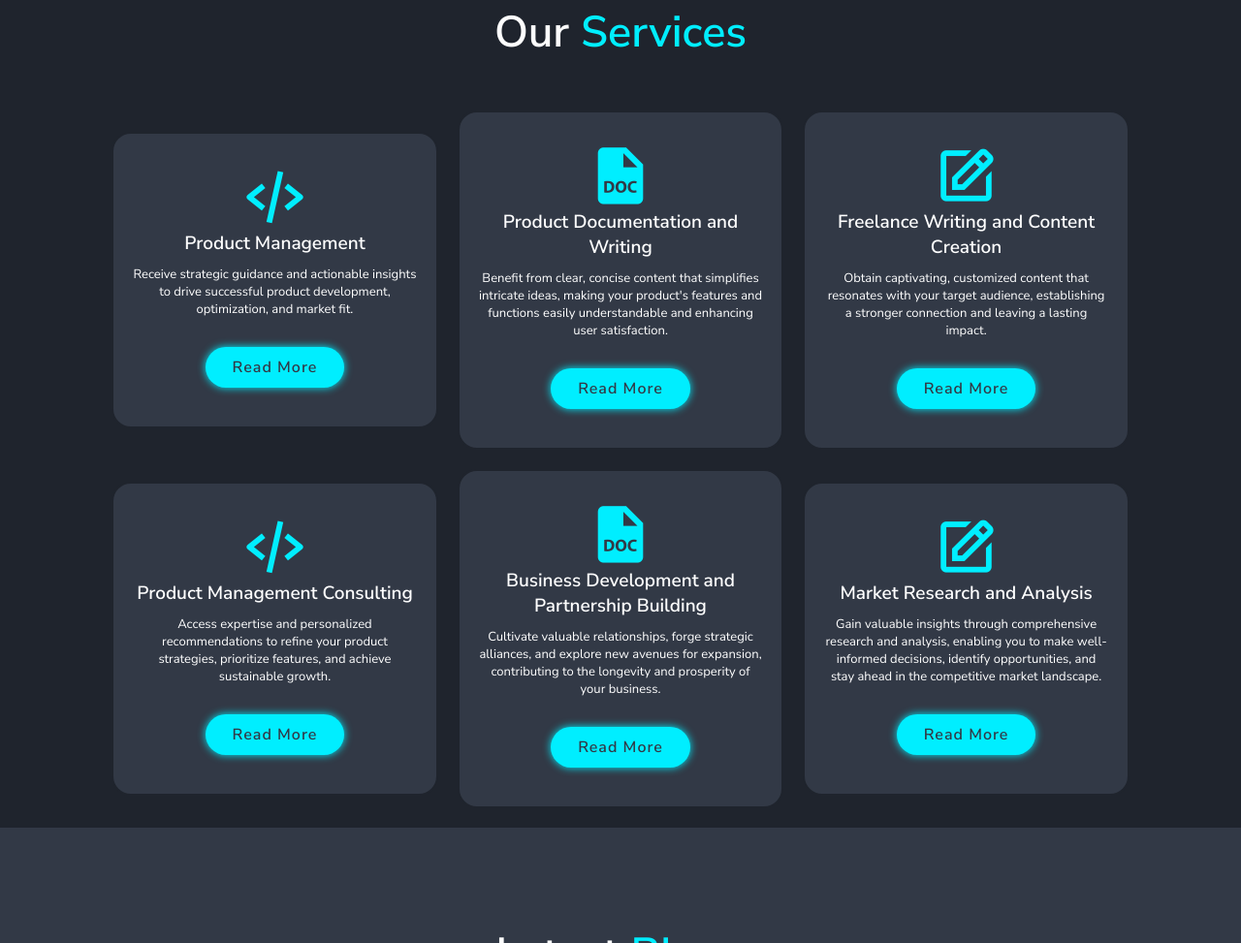
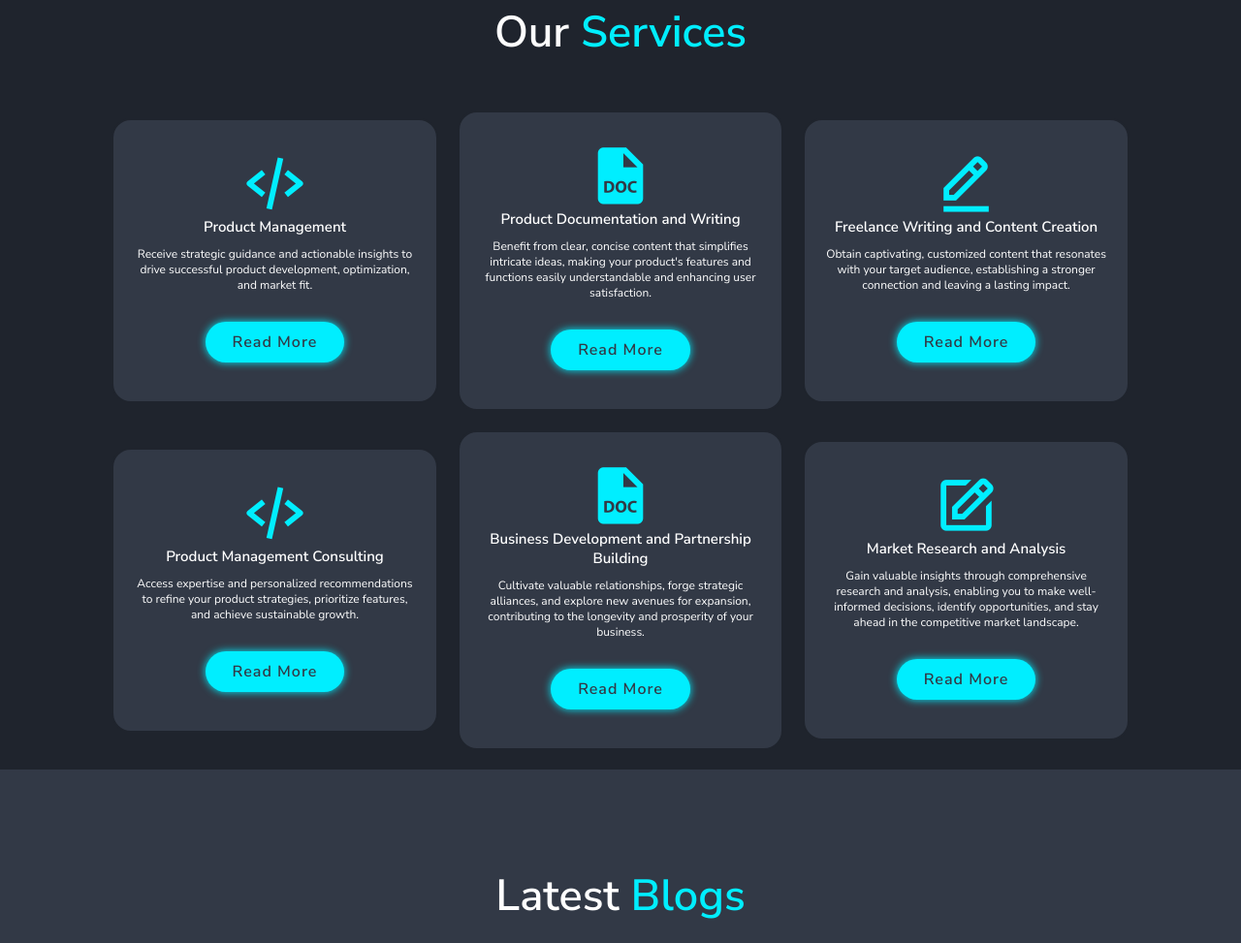
Before and after one commit to ratneshkthakur/portfolio, a plain HTML site: page index.html in a window 1280 px wide. Shown: the part 1697-2670 px from the top of the page at 97% size. Drawn offline with nearby package versions, Linux system fonts and the light colour scheme.

Commit message:
Service section update

```diff
--- a/index.html
+++ b/index.html
@@ -92,7 +92,7 @@
                 <a href="#" class="button">Read More</a>
             </div>
             <div class="services-box">
-                <i class='bx bx-edit' ></i>
+                <i class='bx bx-edit-alt'></i>
                 <h3>Freelance Writing and Content Creation</h3>
                 <p>Obtain captivating, customized content that resonates with your target audience, establishing a stronger connection and leaving a lasting impact.</p>
                 <a href="#" class="button">Read More</a>
--- a/style.css
+++ b/style.css
@@ -202,10 +202,10 @@ span{
     color: var(--main-color);
 }
 .services-box h3{
-    font-size: 1.9rem;
+    font-size: 1.5rem;
 }
 .services-box p{
-    font-size: 1.3rem;
+    font-size: 1.2rem;
     margin: 1rem 0 3rem;
 }
 .portfolio{
```
